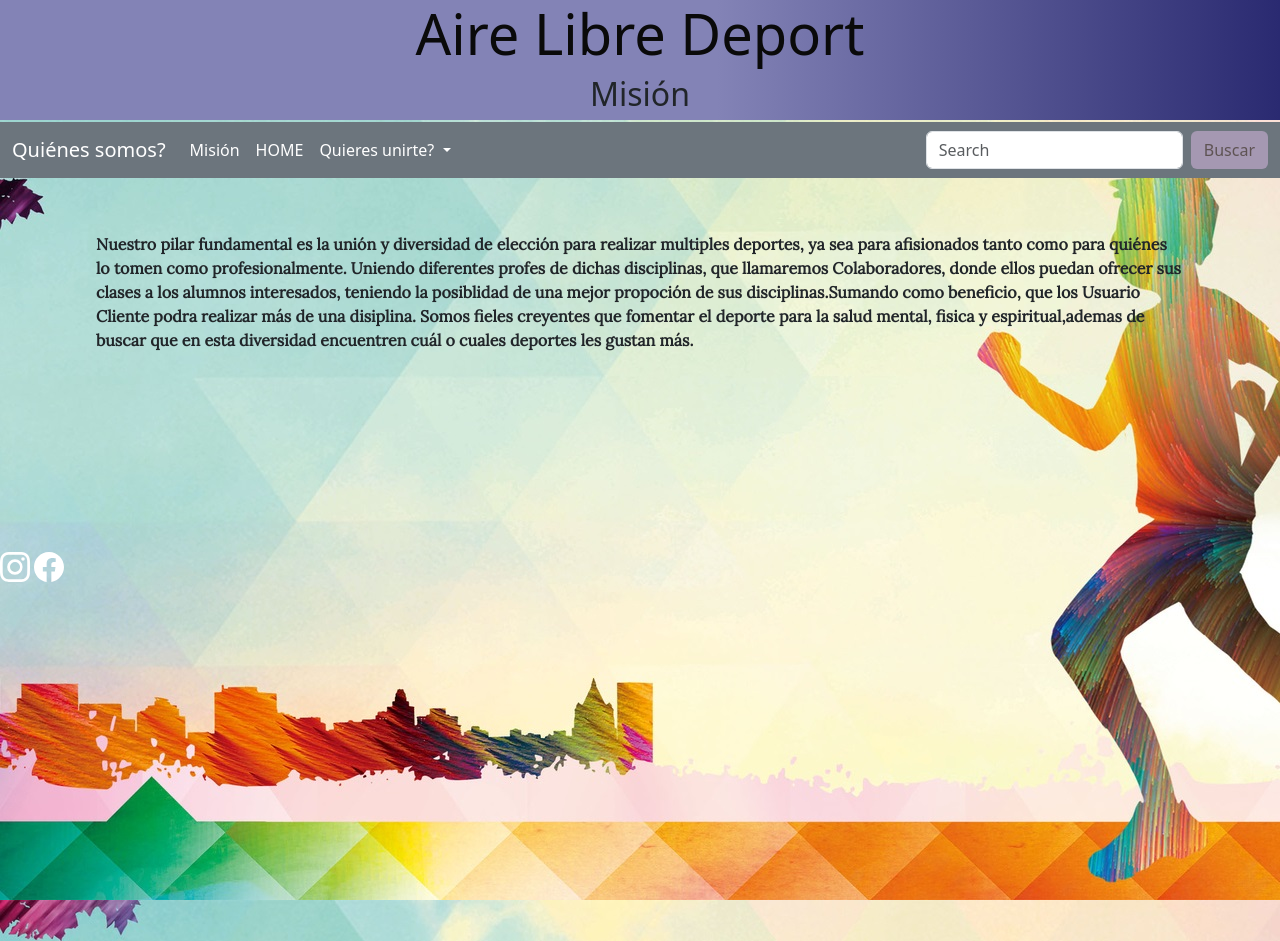
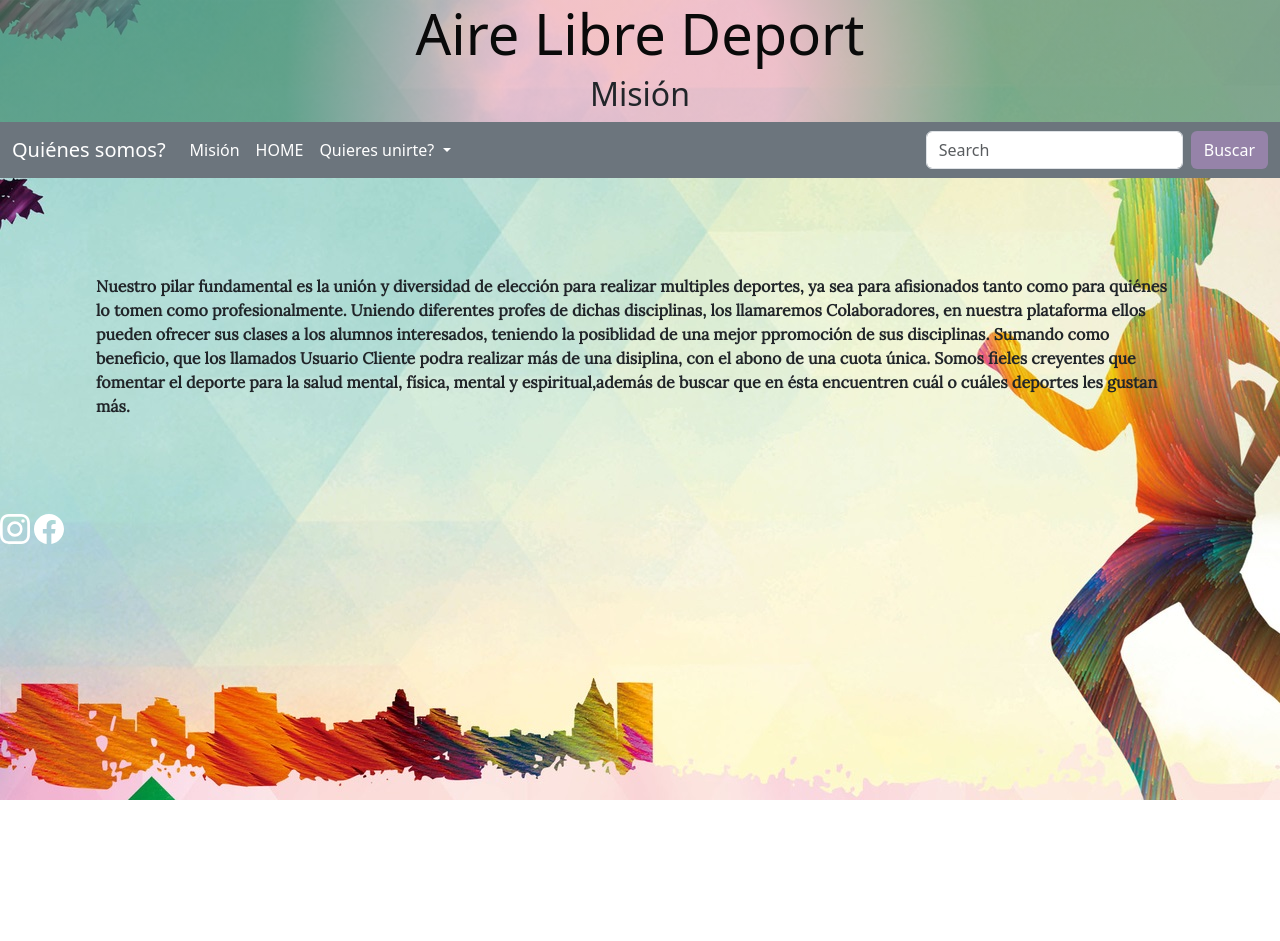
Before and after one commit to Lulamaldonado/Deportesaireproyecto, a website: page paginas/mision1.html in a window 1280 px wide. Shown: the top 941 px of the page. After the commit the page ends 800 px from the top, so only its background shows below. Drawn offline with nearby package versions, Linux system fonts and the light colour scheme; files that its build step writes are made by us from their sources.

Commit message:
cambio gradiente hedader

```diff
--- a/estilo/estile.css
+++ b/estilo/estile.css
@@ -6,15 +6,13 @@
 
 body {
     background-image: url(../fotos/fondo.jpg);
+
 }
 
 header {
-    background-color: rgb(151, 151, 196);
-    background: linear-gradient(90deg, rgb(131, 131, 182) 56%, rgb(42, 42, 113) 100%, rgba(117, 117, 121, 1) 100%, rgba(0, 212, 255, 1) 100%);
+background: rgb(238,174,202);
+background: radial-gradient(circle, rgba(238,174,202,0.7035189075630253) 21%, rgba(62,135,104,0.6558998599439776) 55%);
 }
-
-
-
 .titulocolor {
     color: rgb(10, 10, 10);
 }
@@ -76,8 +74,8 @@ h1 {
 }
 
 .botonPropio {
-    background-color: rgb(165, 152, 178);
-    color: rgb(94, 83, 83);
+    background-color: rgb(150, 131, 169);
+    color: white;
 }
 
 .botonPropio__2 {
@@ -86,7 +84,7 @@ h1 {
 
 h2 {
     text-align: center;
-}
+}ss
 
 .containerInformacion {
     display: grid;
--- a/paginas/mision1.html
+++ b/paginas/mision1.html
@@ -86,13 +86,12 @@
             Nuestro pilar fundamental es la unión y diversidad de elección para realizar multiples deportes, ya sea
             para
             afisionados tanto como para quiénes lo tomen como profesionalmente. Uniendo diferentes profes de dichas
-            disciplinas, que llamaremos Colaboradores, donde ellos puedan ofrecer sus clases a los alumnos
+            disciplinas, los llamaremos Colaboradores, en nuestra plataforma ellos pueden ofrecer sus clases a los alumnos
             interesados,
-            teniendo la posiblidad de una mejor propoción de sus disciplinas.Sumando como beneficio, que los Usuario
-            Cliente podra realizar más de una disiplina.
-            Somos fieles creyentes que fomentar el deporte para la salud mental, fisica y espiritual,ademas de
-            buscar
-            que en esta diversidad encuentren cuál o cuales deportes les gustan más.
+            teniendo la posiblidad de una mejor ppromoción de sus disciplinas. Sumando como beneficio, que los llamados Usuario
+            Cliente podra realizar más de una disiplina, con el abono de una cuota única.
+            Somos fieles creyentes que fomentar el deporte para la salud mental, física, mental y espiritual,además de
+            buscar que en ésta encuentren cuál o cuáles deportes les gustan más.
 
         </p>
     </div>
--- a/scss/_formularios.scss
+++ b/scss/_formularios.scss
@@ -1,7 +1,7 @@
 body {
     background-image: url(../fotos/fondo.jpg);
     .login {
-        width: 500px;
+        width: 700px;
         margin: 10px auto;
         border: #d9d7db solid 3px;
         padding: 1rem;
```
Also changed, not shown: index.html (+1 -1 lines), estilo/luEstilo.css.
